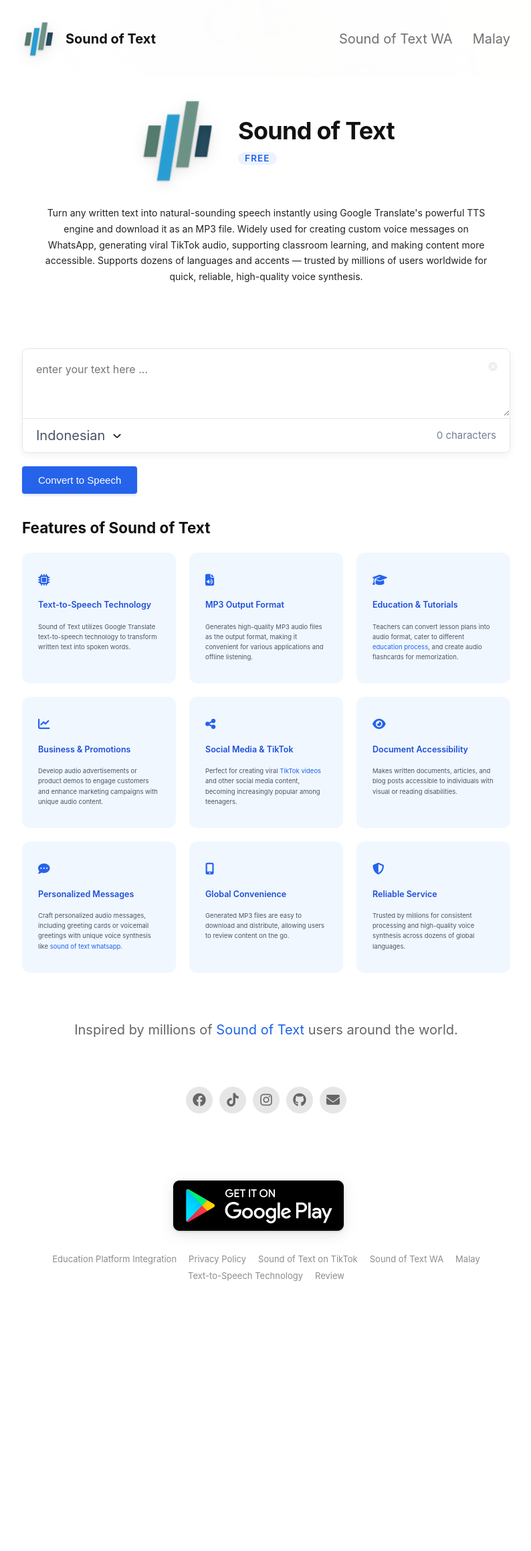
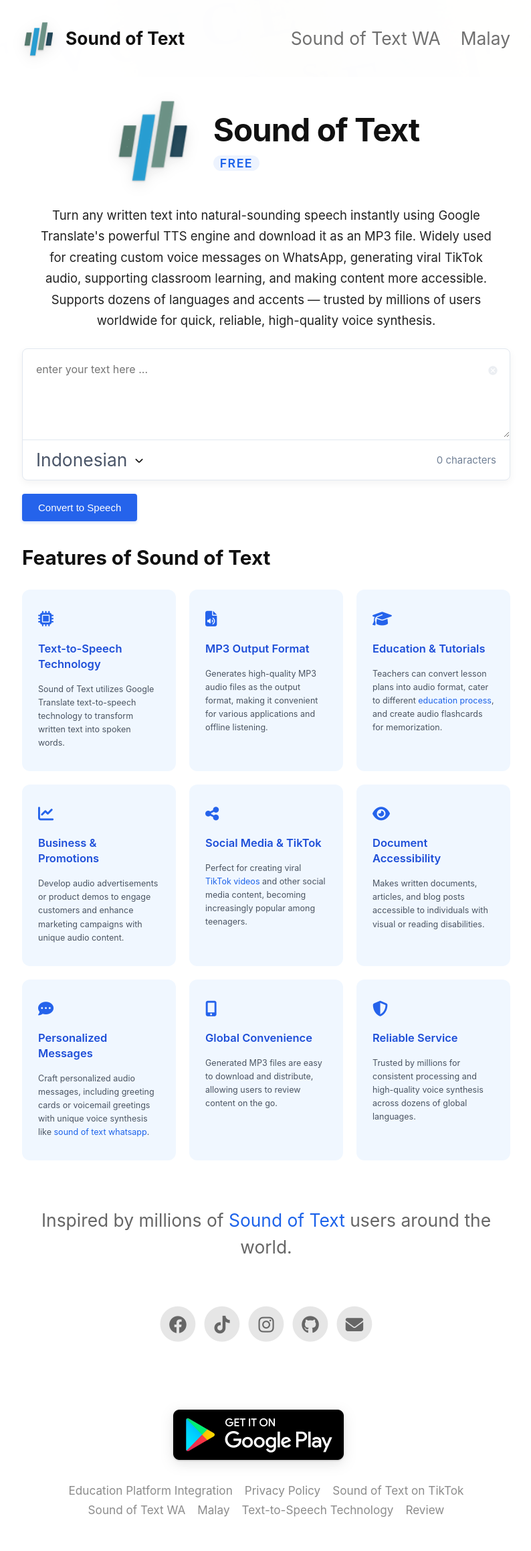
Before and after one commit to soundtext/soundtext.github.io, a Jekyll site: the page built from index.html, in a window 1280 px wide. Shown: the whole page at 67% size, without its empty margins (242-1036 px from the left). Built offline with Jekyll 4.4.1, drawn with Linux system fonts in a browser that asks for light colours; nearby versions of some CDN libraries; before the commit the page ends 1964 px from its top, so only the background shows below that.

Commit message:
Update base.scss

```diff
--- a/_sass/base.scss
+++ b/_sass/base.scss
@@ -6,7 +6,7 @@
 $primary-text-color: #000000;
 
 html {
-	font-size: 62.5%;
+	font-size: 82.5%;
 	font-family: $font;
 	line-height: 1;
 }
```
